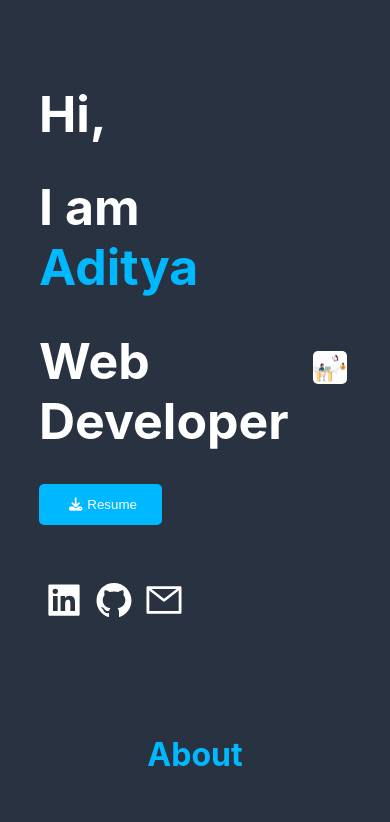
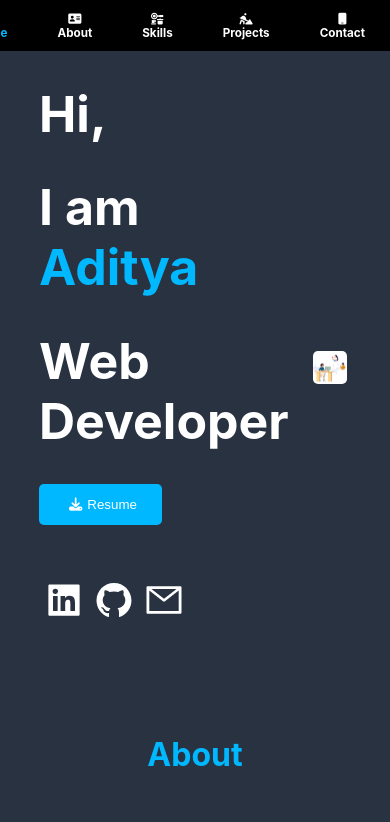
Before and after one commit to adityarajbenn/myPortfolio, a React (Create React App) app: page / in a window 390 px wide. Shown: the top 822 px of the page. Built offline with nearby package versions, Linux system fonts and the light colour scheme.

Commit message:
navbar responsive

```diff
--- a/src/App.css
+++ b/src/App.css
@@ -43,9 +43,3 @@ body{
     transform: rotate(360deg);
   }
 }
-
-@media screen and (max-width: 600px) {
-  body{
-    width: 100%;
-  }
-}
--- a/src/Styles/About.css
+++ b/src/Styles/About.css
@@ -14,7 +14,7 @@
     border-radius: 5px;
 }
 
-@media screen and (max-width: 600px) {
+@media screen and (max-width: 700px) {
     .mainAboutDiv{
       display: block;
     }
--- a/src/Styles/Contact.css
+++ b/src/Styles/Contact.css
@@ -9,7 +9,7 @@
     padding: 10px;
 }
 
-@media screen and (max-width: 600px) {
+@media screen and (max-width: 700px) {
     #contactDiv {
         width: 100%;
     }
--- a/src/Styles/Github.css
+++ b/src/Styles/Github.css
@@ -27,7 +27,7 @@
     margin: 10px 10px;
 }
 
-@media screen and (max-width: 600px) {
+@media screen and (max-width: 700px) {
     #githubMain{
         width: 90%;
         margin: auto;
--- a/src/Styles/Home.css
+++ b/src/Styles/Home.css
@@ -53,7 +53,7 @@
 }
 
 
-@media screen and (max-width: 600px) {
+@media screen and (max-width: 700px) {
     .bioImageGif>img{
       display: "none"
     }
--- a/src/Styles/Navbar.css
+++ b/src/Styles/Navbar.css
@@ -26,8 +26,9 @@
 
 }
 
-@media screen and (max-width: 600px) {
+@media screen and (max-width: 700px) {
     .navbar{
-      display: none;
+        width: 100%;
+        font-size: 10px;
     }
 }
--- a/src/Styles/Project.css
+++ b/src/Styles/Project.css
@@ -40,7 +40,7 @@
     cursor: pointer;
 }
 
-@media screen and (max-width: 600px) {
+@media screen and (max-width: 700px) {
     .projectDivs{
         display: block;
         width: 90%;
--- a/src/Styles/Skills.css
+++ b/src/Styles/Skills.css
@@ -52,7 +52,7 @@
     margin: 20px auto;
 }
 
-@media screen and (max-width: 600px) {
+@media screen and (max-width: 700px) {
     .frontEndSkillsDiv,.toolsSkillsDiv{
         grid-template-columns: repeat(2,1fr);
     }
```
